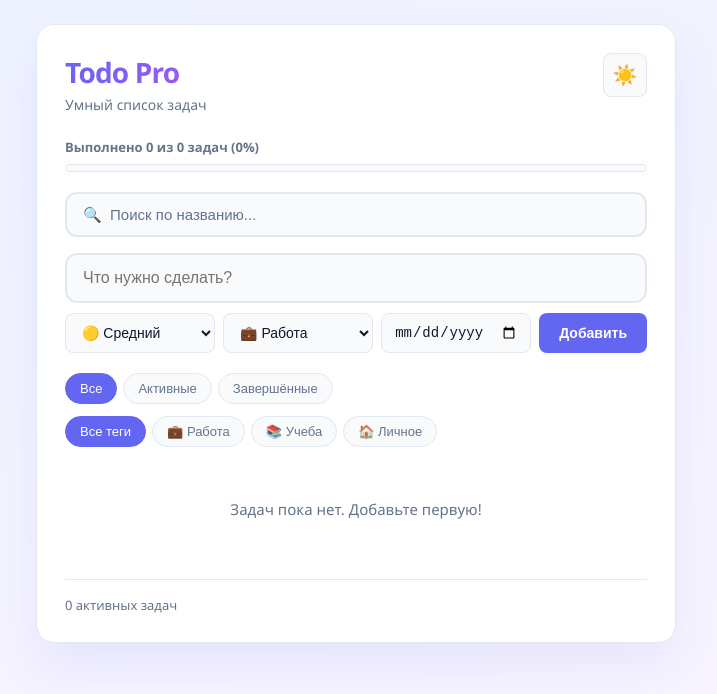
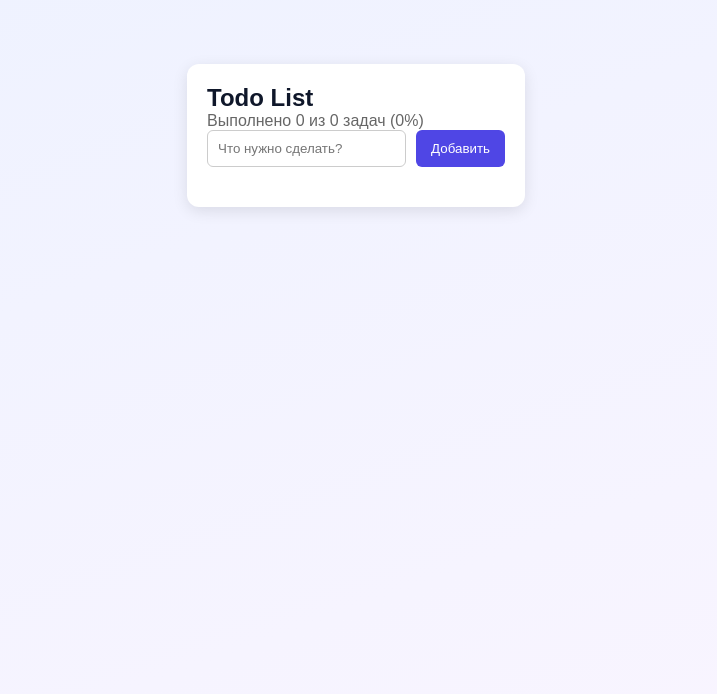
Before and after one commit to jusupovaainazik8/todo-pro, a plain HTML site: page index.html in a window 1280 px wide. Shown: the whole page, without its empty margins (284-1001 px from the left). Drawn offline with Linux system fonts and the light colour scheme.

Commit message:
Update index.html

```diff
--- a/index.html
+++ b/index.html
@@ -1,119 +1,23 @@
 <!DOCTYPE html>
-<html lang="ru" data-theme="light">
+<html lang="ru">
 <head>
   <meta charset="UTF-8">
   <meta name="viewport" content="width=device-width, initial-scale=1.0">
-  <title>Todo Pro — Список задач</title>
+  <title>Todo List</title>
   <link rel="stylesheet" href="style.css">
 </head>
 <body>
-  <main class="app" aria-labelledby="app-title">
-    <!-- Шапка -->
-    <header class="app__header">
-      <div class="app__header-text">
-        <h1 id="app-title">Todo Pro</h1>
-        <p class="app__subtitle">Умный список задач</p>
-      </div>
-      <button
-        class="theme-toggle"
-        id="theme-toggle"
-        type="button"
-        aria-label="Переключить тему"
-        title="Переключить тему"
-      >
-        <span class="theme-toggle__icon theme-toggle__icon--light">☀️</span>
-        <span class="theme-toggle__icon theme-toggle__icon--dark">🌙</span>
-      </button>
-    </header>
+  <div class="container" style="max-width: 500px; margin: 40px auto; padding: 20px; font-family: sans-serif; background: #fff; border-radius: 12px; box-shadow: 0 4px 15px rgba(0,0,0,0.1);">
+    <h2>Todo List</h2>
+    <p id="stats-text" style="color: #666;">Выполнено 0 из 0 задач (0%)</p>
 
-    <!-- Прогресс -->
-    <section class="progress" aria-label="Прогресс выполнения">
-      <div class="progress__info">
-        <span id="progress-text">Выполнено 0 из 0 задач (0%)</span>
-      </div>
-      <div class="progress__bar" role="progressbar" aria-valuemin="0" aria-valuemax="100" aria-valuenow="0">
-        <div class="progress__fill" id="progress-fill"></div>
-      </div>
-    </section>
+    <form id="todo-form" style="display: flex; gap: 10px; margin-bottom: 20px;">
+      <input type="text" id="todo-input" placeholder="Что нужно сделать?" required style="flex: 1; padding: 10px; border: 1px solid #ccc; border-radius: 6px;">
+      <button type="submit" style="padding: 10px 15px; background: #4F46E5; color: white; border: none; border-radius: 6px; cursor: pointer;">Добавить</button>
+    </form>
 
-    <!-- Поиск -->
-    <section class="search" aria-label="Поиск задач">
-      <label class="visually-hidden" for="search-input">Поиск</label>
-      <input
-        class="search__input"
-        type="search"
-        id="search-input"
-        placeholder="🔍  Поиск по названию..."
-        autocomplete="off"
-      >
-    </section>
-
-    <!-- Форма добавления -->
-    <section class="add-form" aria-label="Добавление задачи">
-      <form id="todo-form">
-        <div class="add-form__row">
-          <label class="visually-hidden" for="todo-input">Новая задача</label>
-          <input
-            class="add-form__input"
-            type="text"
-            id="todo-input"
-            placeholder="Что нужно сделать?"
-            maxlength="200"
-            required
-            autocomplete="off"
-          >
-        </div>
-        <div class="add-form__meta">
-          <select class="add-form__select" id="priority-select" aria-label="Приоритет">
-            <option value="low">🟢 Низкий</option>
-            <option value="medium" selected>🟡 Средний</option>
-            <option value="high">🔴 Высокий</option>
-          </select>
-          <select class="add-form__select" id="tag-select" aria-label="Категория">
-            <option value="work">💼 Работа</option>
-            <option value="study">📚 Учеба</option>
-            <option value="personal">🏠 Личное</option>
-          </select>
-          <input
-            class="add-form__date"
-            type="date"
-            id="due-date-input"
-            aria-label="Срок выполнения"
-          >
-          <button class="btn btn--primary" type="submit">Добавить</button>
-        </div>
-      </form>
-    </section>
-
-    <!-- Фильтры по статусу -->
-    <nav class="filters" id="status-filters" aria-label="Фильтр по статусу">
-      <button class="filter-btn filter-btn--active" type="button" data-filter="all">Все</button>
-      <button class="filter-btn" type="button" data-filter="active">Активные</button>
-      <button class="filter-btn" type="button" data-filter="completed">Завершённые</button>
-    </nav>
-
-    <!-- Фильтры по тегам -->
-    <nav class="tag-filters" id="tag-filters" aria-label="Фильтр по категории">
-      <button class="tag-btn tag-btn--active" type="button" data-tag="all">Все теги</button>
-      <button class="tag-btn" type="button" data-tag="work">💼 Работа</button>
-      <button class="tag-btn" type="button" data-tag="study">📚 Учеба</button>
-      <button class="tag-btn" type="button" data-tag="personal">🏠 Личное</button>
-    </nav>
-
-    <!-- Список задач -->
-    <section class="task-section" aria-label="Список задач">
-      <ul class="task-list" id="todo-list" role="list"></ul>
-      <p class="empty-state" id="empty-state">Задач пока нет. Добавьте первую!</p>
-    </section>
-
-    <!-- Подвал -->
-    <footer class="app__footer">
-      <span class="app__footer-stats" id="footer-stats">0 активных задач</span>
-      <button class="btn btn--ghost" type="button" id="clear-completed" hidden>
-        🗑 Удалить выполненные
-      </button>
-    </footer>
-  </main>
+    <ul id="todo-list" style="padding: 0; margin: 0;"></ul>
+  </div>
 
   <script src="script.js"></script>
 </body>
```
